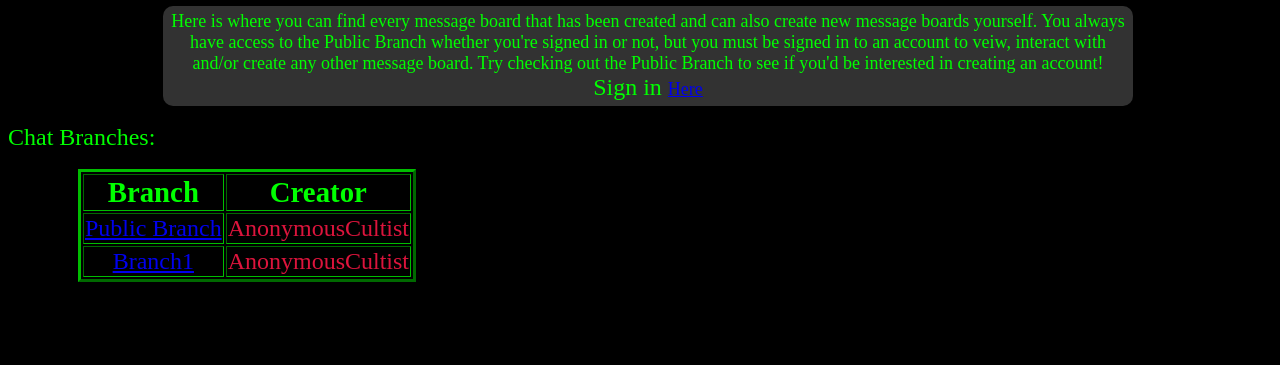
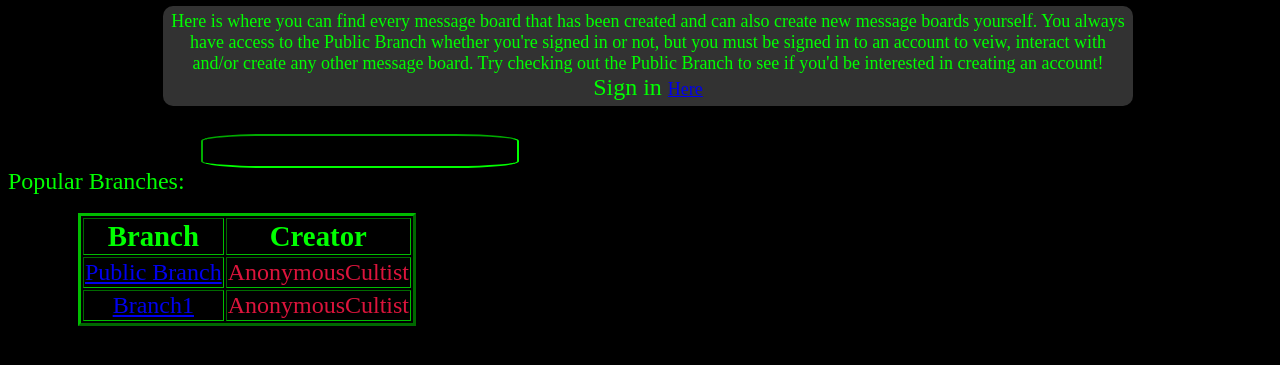
Before and after one commit to AnonymousCultist/deep-sector, a plain HTML site: page pages/Branches.html in a window 1280 px wide. Shown: the part 149-514 px from the top of the page. Drawn offline with Linux system fonts and the light colour scheme.

Commit message:
Update Branches.html

```diff
--- a/pages/Branches.html
+++ b/pages/Branches.html
@@ -49,11 +49,16 @@
             <a href="SignIn.html">Here</a>
         </div>
         <br>
-        <label class="green-text-larger" for="branch-list">
-            Chat Branches:
+        <label class="" for="branch-search">
+            Branch Search:
+        </label>
+        <input class="user-input" type="search" name="brach-search">
+        <br>
+        <label class="green-text-larger" for="popular-branch-list">
+            Popular Branches:
         </label>
         <br><br>
-        <table class="green-text-larger2" border="3">
+        <table class="green-text-larger2" border="3" name="popular-branch-list">
             <tr>
                 <th>Branch</th>
                 <th>Creator</th>
```
